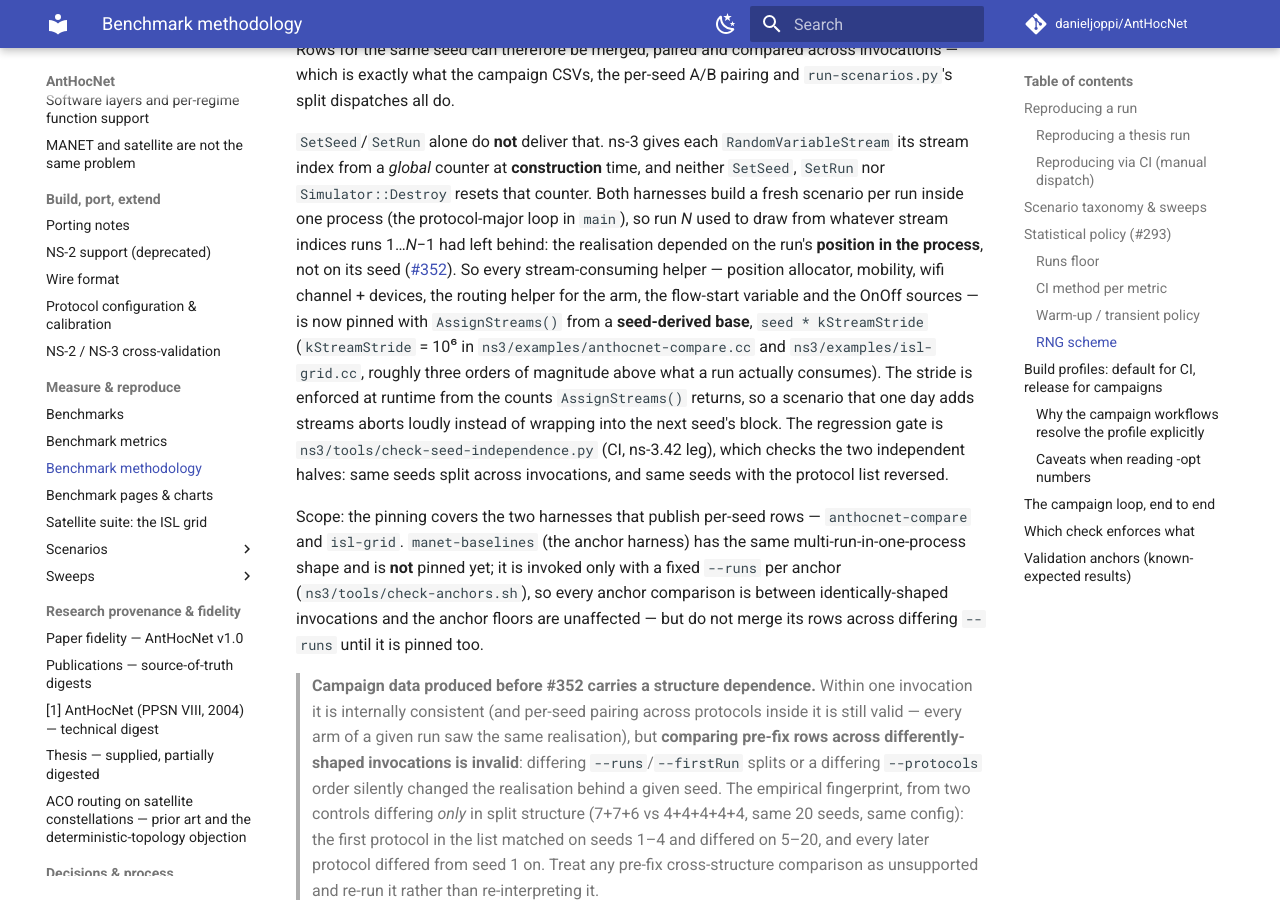
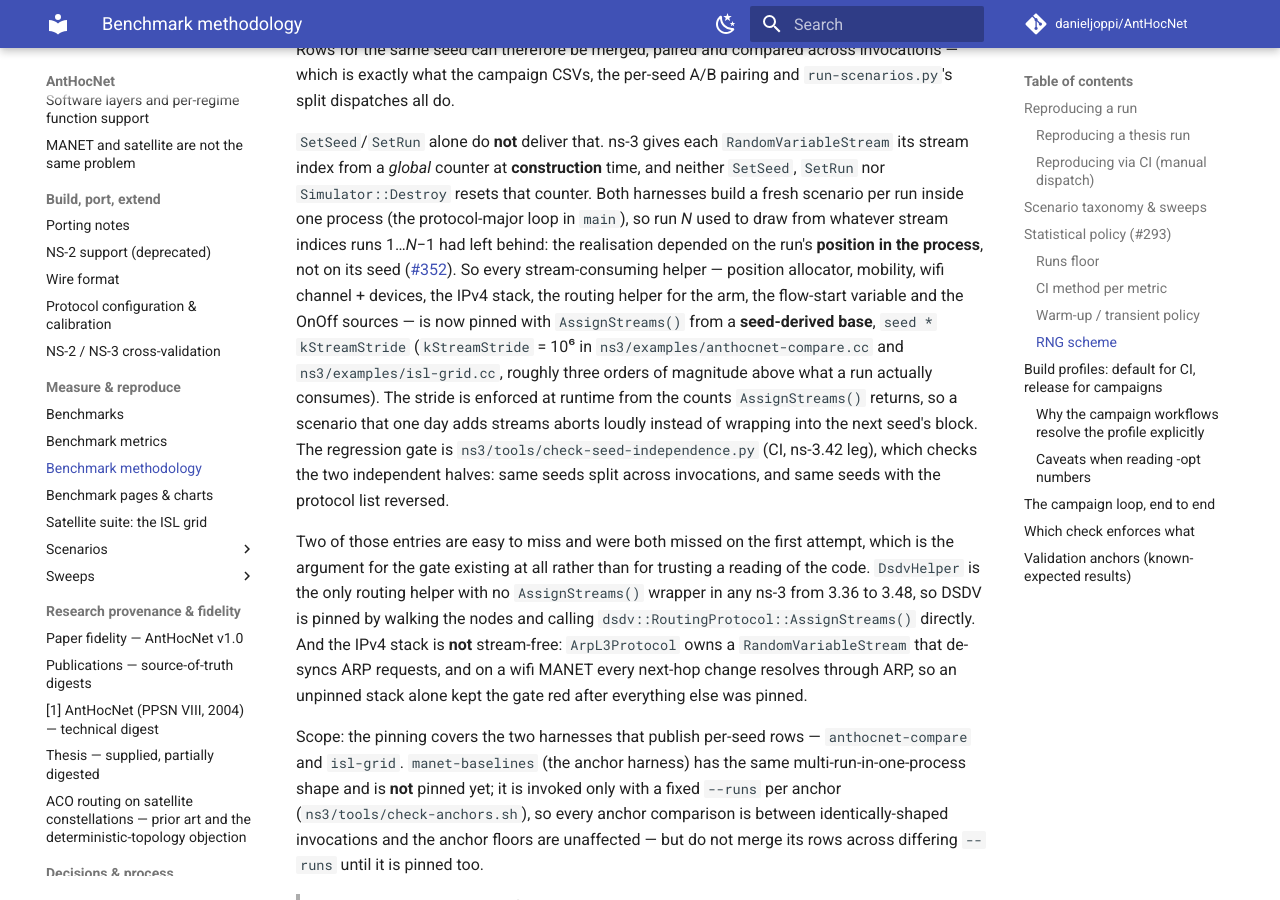
Before and after one commit to danieljoppi/AntHocNet, an MkDocs documentation site: the page built from docs/benchmarks/methodology.md, in a window 1280 px wide and 900 px high, scrolled down 5639 px. Built offline with MkDocs 1.6.1 and Material for MkDocs 9.7.7, drawn with Linux system fonts in a browser that asks for light colours; comment, search, counter and statistics services are not loaded.

Commit message:
fix(bench): pin the ipv4 stack too — arp request jitter is a stream (#352)
The new seed-independence gate went red on its first real run with 12 rows
depending on something other than the seed, and it was right: the pinning was
incomplete. It had been written on the assumption that "the IPv4-only stack draws
no random numbers in these scenarios", so InternetStackHelper::AssignStreams was
deliberately skipped. That assumption is wrong.

ArpL3Protocol owns `m_requestJitter`, a RandomVariableStream used to de-sync ARP
requests (present in that class in every ns-3 of the 3.36-3.48 matrix, and
reached by InternetStackHelper::AssignStreams in all of them). On a wifi MANET
ARP is not incidental: every next-hop change resolves through it, so an unpinned
ARP jitter shifts transmission timing on every run, and those shifts cascade into
route discovery.

That is exactly the failure signature the gate reported. Some rows differed only
slightly and in the timing-derived columns while PDR and NRL stayed identical —
the direct effect of jittered ARP. Others, notably anthocnet under a reversed
protocol list, diverged wholesale, which is the same shift after it has cascaded
through route discovery in the protocol most sensitive to control timing.

The call goes in immediately after `internet.Install(nodes)` and before the
routing helper's assignment, so the stream layout stays a fixed function of the
run. `isl-grid` gets the same call even though point-to-point links do not use
ARP and it therefore draws nothing there: keeping the two harnesses' stream
plumbing identical means a future ISL scenario on a broadcast medium is pinned by
construction rather than by someone remembering.

docs/benchmarks/methodology.md now lists the IPv4 stack among the pinned
entries and records both traps found by the gate — the missing DsdvHelper
wrapper and the ARP jitter — as the concrete argument for why the gate exists
rather than trusting a reading of the code.

Co-Authored-By: Claude Opus 5 <noreply@anthropic.com>
Claude-Session: https://claude.ai/code/session_01Dit6Yi8Tig4J6Vi5cMzYhv

```diff
--- a/docs/benchmarks/methodology.md
+++ b/docs/benchmarks/methodology.md
@@ -242,8 +242,8 @@ whatever stream indices runs 1…*N*−1 had left behind: the realisation depend
 the run's **position in the process**, not on its seed
 ([#352](https://github.com/danieljoppi/AntHocNet/issues/352)). So every
 stream-consuming helper — position allocator, mobility, wifi channel + devices,
-the routing helper for the arm, the flow-start variable and the OnOff sources —
-is now pinned with `AssignStreams()` from a **seed-derived base**,
+the IPv4 stack, the routing helper for the arm, the flow-start variable and the
+OnOff sources — is now pinned with `AssignStreams()` from a **seed-derived base**,
 `seed * kStreamStride` (`kStreamStride` = 10⁶ in `ns3/examples/anthocnet-compare.cc`
 and `ns3/examples/isl-grid.cc`, roughly three orders of magnitude above what a
 run actually consumes). The stride is enforced at runtime from the counts
@@ -252,6 +252,16 @@ instead of wrapping into the next seed's block. The regression gate is
 `ns3/tools/check-seed-independence.py` (CI, ns-3.42 leg), which checks the two
 independent halves: same seeds split across invocations, and same seeds with the
 protocol list reversed.
+
+Two of those entries are easy to miss and were both missed on the first attempt,
+which is the argument for the gate existing at all rather than for trusting a
+reading of the code. `DsdvHelper` is the only routing helper with no
+`AssignStreams()` wrapper in any ns-3 from 3.36 to 3.48, so DSDV is pinned by
+walking the nodes and calling `dsdv::RoutingProtocol::AssignStreams()` directly.
+And the IPv4 stack is **not** stream-free: `ArpL3Protocol` owns a
+`RandomVariableStream` that de-syncs ARP requests, and on a wifi MANET every
+next-hop change resolves through ARP, so an unpinned stack alone kept the gate
+red after everything else was pinned.
 
 Scope: the pinning covers the two harnesses that publish per-seed rows —
 `anthocnet-compare` and `isl-grid`. `manet-baselines` (the anchor harness) has
```
Also changed, not shown: 2 other files.
